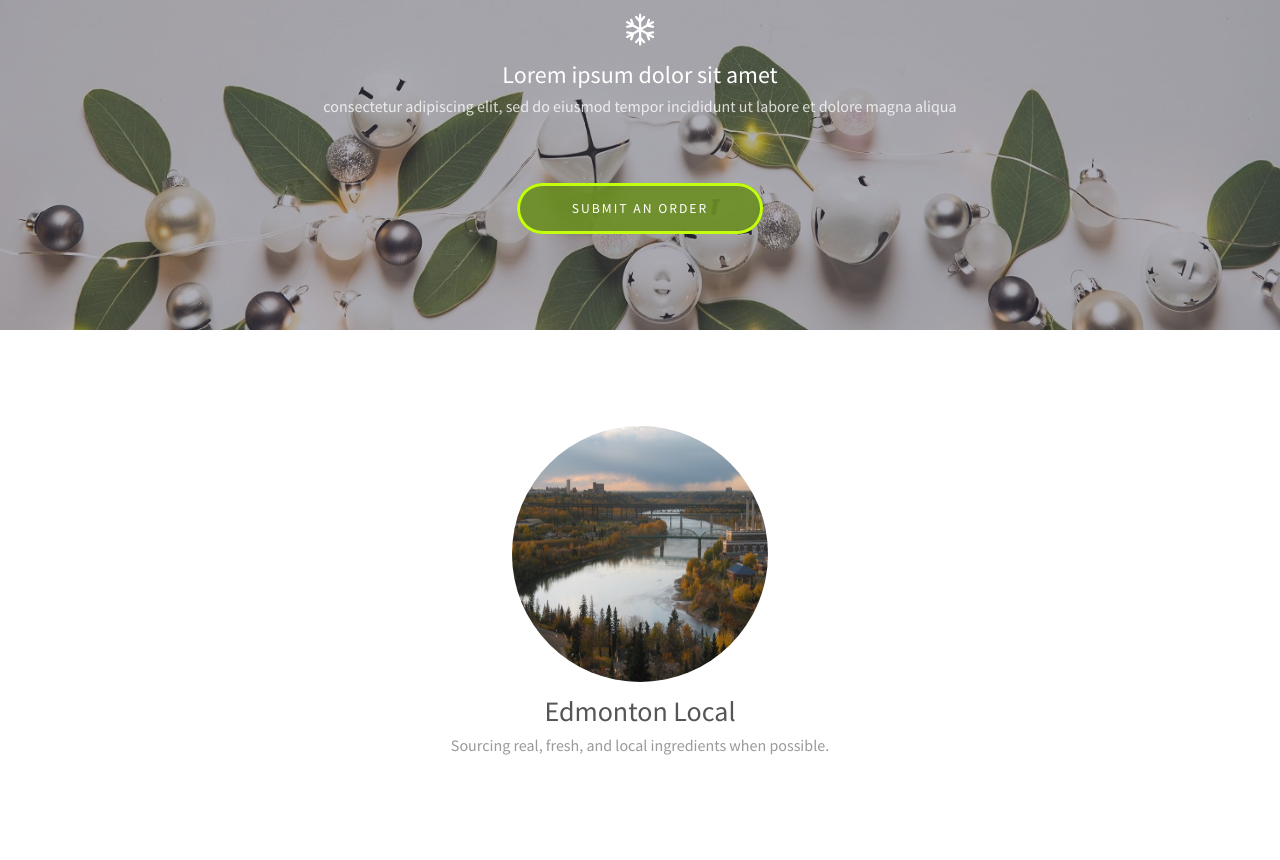
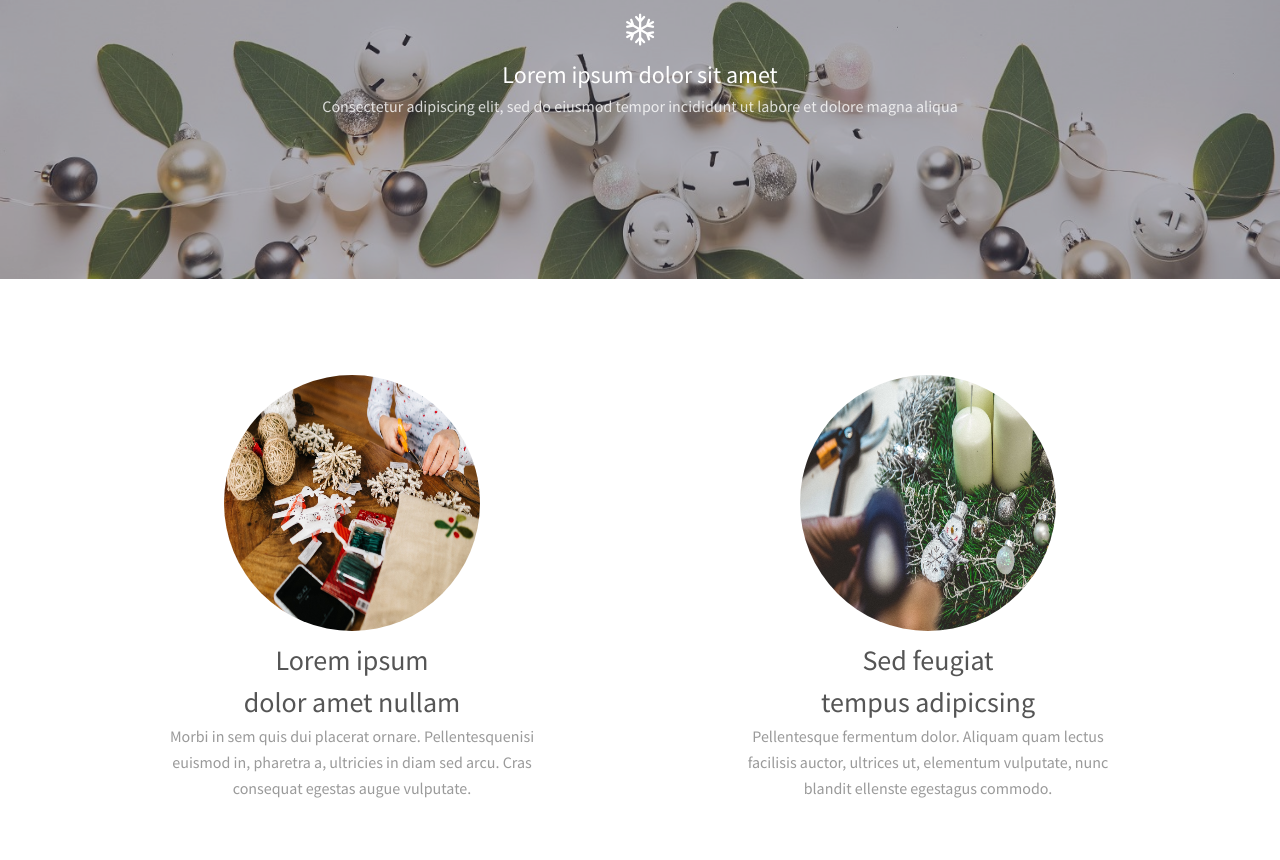
Before and after one commit to enchanteyeg/enchanteyeg.github.io, a plain HTML site: page index.html in a window 1280 px wide. Shown: the part 300-1160 px from the top of the page. Drawn offline with Linux system fonts and the light colour scheme.

Commit message:
updating images

```diff
--- a/assets/css/main.css
+++ b/assets/css/main.css
@@ -3120,7 +3120,7 @@
 
 	#footer {
 		padding: 6em 0;
-		background: olivedrab;
+		background: #a4a4a9;
 		color: #fff;
 		text-align: center;
 	}
--- a/index.html
+++ b/index.html
@@ -28,36 +28,42 @@
 						<div>
 							<span class="icon fa-snowflake-o"></span>
 							<h3>Lorem ipsum dolor sit amet</h3>
-							<p>consectetur adipiscing elit, sed do eiusmod tempor incididunt ut labore et dolore magna aliqua</p>
+							<p>Consectetur adipiscing elit, sed do eiusmod tempor incididunt ut labore et dolore magna aliqua</p>
 						</div>
 					</div>
-					<footer>
-						<a href="https://docs.google.com/forms/d/1udazMpadUc1o2fgTR2EDqqbHiZcYeD4VqqvVGn3JP18" target="_blank" class="button order-sheet-button">Submit An Order</a>
-					</footer>
 				</div>
 			</section>
 		<!-- Three -->
 		<section id="three" class="wrapper align-center">
 			<div class="inner">
-					<div>
+				<div class="flex flex-2">
 					<article>
 						<div class="image round">
-								<img src="images/river.jpg" alt="River Valley" />
+							<img src="images/1.jpg">
 						</div>
 						<header>
-								<h3>Edmonton Local</h3>
+							<h3>Lorem ipsum<br> dolor amet nullam</h3>
 						</header>
-							<p>Sourcing real, fresh, and local ingredients when possible.</p>
+						<p>Morbi in sem quis dui placerat ornare. Pellentesquenisi<br>euismod in, pharetra a, ultricies in diam sed arcu. Cras<br>consequat  egestas augue vulputate.</p>
+					</article>
+					<article>
+						<div class="image round">
+							<img src="images/2.jpg">
+						</div>
+						<header>
+							<h3>Sed feugiat<br> tempus adipicsing</h3>
+						</header>
+						<p>Pellentesque fermentum dolor. Aliquam quam lectus<br>facilisis auctor, ultrices ut, elementum vulputate, nunc<br> blandit ellenste egestagus commodo.</p>
 					</article>
 				</div>
+			</div>
 			<div id="instafeed">
-				</div>
 		</section>
 		<!-- Footer -->
 			<footer id="footer">
 				<div class="inner">
 					<h3>Get in touch</h3>
-					<a target="_blank" href="mailto:anna.kohout@outlook.com" class="button contact-button fa fa-envelope-o"></a>
+					<a target="_blank" href="mailto:enchanteyeg@gmail.com" class="button contact-button fa fa-envelope-o"></a>
 					<a target="_blank" href="https://www.instagram.com/enchanteyeg/" class="button contact-button fa fa-instagram"></a>
 					<div class="copyright">
 						&copy; Enchanté Handcrafted Home Decor. Design: <a href="https://templated.co">TEMPLATED</a>.
```
Also changed, not shown: CREDITS.txt, images/1.jpg (added), images/2.jpg (added), images/river.jpg (deleted). Lines whose indentation alone changed are shown as unchanged.
